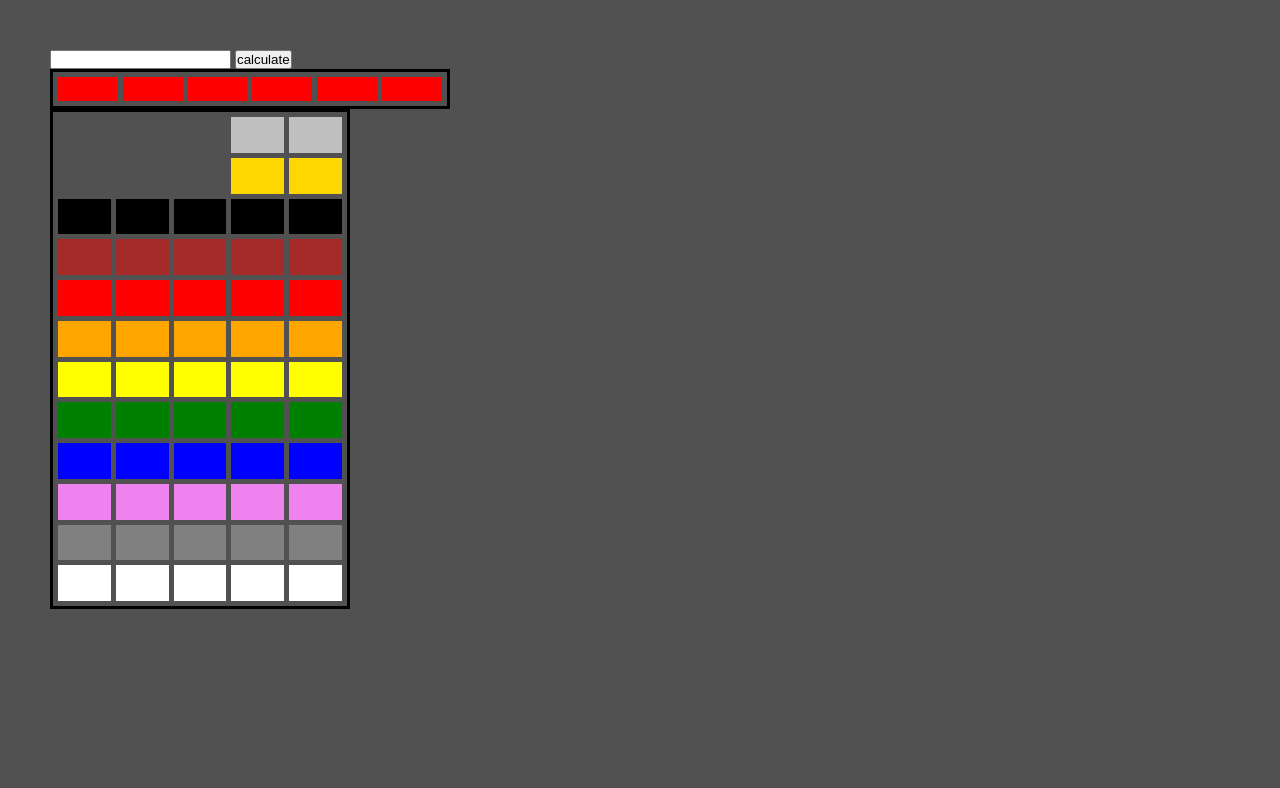
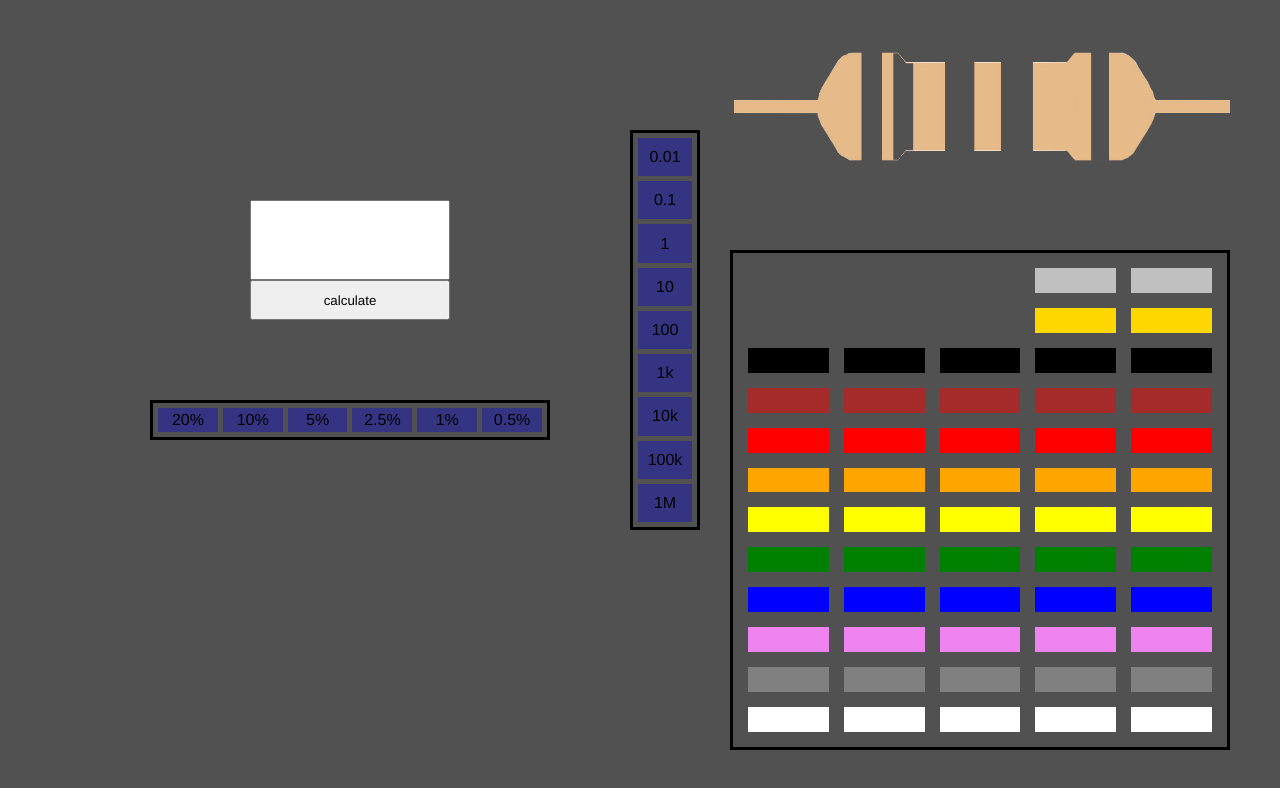
Before and after one commit to Martin1701/resistorApp, a plain HTML site: page index.html in a window 1280 px wide. Drawn offline with Linux system fonts and the light colour scheme.

Commit message:
added more junk

```diff
--- a/colorBands.js
+++ b/colorBands.js
@@ -18,7 +18,7 @@ var bandColors = [
   "gray",
   "white",
 ];
-// object storing bandd colors and their corresponding tolerances
+// object storing ban>> colors and their corresponding tolerances
 var tolerances = {
   silver: "10%",
   gold: "5%",
@@ -34,19 +34,19 @@ var tolerances = {
   white: "10%",
 };
 var selectedTile = {
-  border: "2px solid black",
   height: "90%",
   width: "90%",
+  "box-shadow": "0px 0px 5px 15px yellow",
 };
 var normalTile = {
   border: "0px solid black",
   height: "100%",
   width: "100%",
+  "box-shadow": "none",
 };
 
 function assignStyle(activeTile, bandNumber) {
-  console.log(bandNumber);
-  //set i to 0 to skip silver and gold tiles which are not in first 3 bands
+  //set i to 2 to skip silver and gold tiles which are not in first 3 bands
   if (bandNumber < 3) {
     var i = 2;
   }
@@ -96,7 +96,38 @@ function band3(band3Color) {
 // calculation of the tolerance of the resistance based on band4 color
 function band4(band4Color) {
   tolerance = tolerances[band4Color];
-  console.log(tolerance);
+  displayedTolerace.innerHTML = "±" + tolerance;
+  disableToleranceTiles();
+  switch (tolerances[band4Color]) {
+    case "20%": {
+      assignStyleToTile("20%");
+      break;
+    }
+    case "10%": {
+      assignStyleToTile("10%");
+      break;
+    }
+    case "5%": {
+      assignStyleToTile("5%");
+      break;
+    }
+    case "3%": {
+      assignStyleToTile("2.5%");
+      break;
+    }
+    case "2%": {
+      assignStyleToTile("2.5%");
+      break;
+    }
+    case "1%": {
+      assignStyleToTile("1%");
+      break;
+    }
+    case "0.5%": {
+      assignStyleToTile("0.5%");
+      break;
+    }
+  }
   assignStyle(band4Color, "4");
   calculate2();
 }
--- a/colorTiles.css
+++ b/colorTiles.css
@@ -4,10 +4,6 @@
   cursor: pointer;
   box-shadow: 0px 0px 0px 0px rgba(0, 0, 0, 0.75);
 }
-/* .colorTile:active {
-  height: 90%;
-  width: 90%;
-} */
 #black0,
 #black1,
 #black2,
--- a/index.html
+++ b/index.html
@@ -10,15 +10,42 @@
     <meta name="viewport" content="width=device-width, initial-scale=1" />
   </head>
   <body>
-    <input type="text" id="inputField" />
-    <button onclick="calculate()">calculate</button>
+    <input type="tel" id="inputField" maxlength="3" />
+    <p id="displayedTolerance"></p>
+    <button onclick="calculate()" id="calculateButton">calculate</button>
+    <div id="multipliers">
+      <div class="multiplierTile" id="0.01">0.01</div>
+      <div class="multiplierTile" id="0.1">0.1</div>
+      <div class="multiplierTile" id="1">1</div>
+      <div class="multiplierTile" id="10">10</div>
+      <div class="multiplierTile" id="100">100</div>
+      <div class="multiplierTile" id="1k">1k</div>
+      <div class="multiplierTile" id="10k">10k</div>
+      <div class="multiplierTile" id="100k">100k</div>
+      <div class="multiplierTile" id="1M">1M</div>
+    </div>
     <div id="tolerances">
-      <div class="toleranceTile" id="20%"></div>
-      <div class="toleranceTile" id="10%"></div>
-      <div class="toleranceTile" id="5%"></div>
-      <div class="toleranceTile" id="2%"></div>
-      <div class="toleranceTile" id="1%"></div>
-      <div class="toleranceTile" id="0.5%"></div>
+      <div class="toleranceTile" onclick="displayTolerance('20%')" id="20%">
+        20%
+      </div>
+      <div class="toleranceTile" onclick="displayTolerance('10%')" id="10%">
+        10%
+      </div>
+      <div class="toleranceTile" onclick="displayTolerance('5%')" id="5%">
+        5%
+      </div>
+      <div class="toleranceTile" onclick="displayTolerance('2.5%')" id="2.5%">
+        2.5%
+      </div>
+      <div class="toleranceTile" onclick="displayTolerance('1%')" id="1%">
+        1%
+      </div>
+      <div class="toleranceTile" onclick="displayTolerance('0.5%')" id="0.5%">
+        0.5%
+      </div>
+    </div>
+    <div id="resistorImage">
+      <img id="resistor" src="./images/resistorIcon.png" />
     </div>
     <div id="container">
       <div id="band0">
@@ -138,32 +165,77 @@
         <div
           onclick="band4('silver')"
           class="silver colorTile"
+          title="10%"
           id="silver4"
         ></div>
-        <div onclick="band4('gold')" class="gold colorTile" id="gold4"></div>
-        <div onclick="band4('black')" class="black colorTile" id="black4"></div>
-        <div onclick="band4('brown')" class="brown colorTile" id="brown4"></div>
-        <div onclick="band4('red')" class="red colorTile" id="red4"></div>
+        <div
+          onclick="band4('gold')"
+          class="gold colorTile"
+          title="5%"
+          id="gold4"
+        ></div>
+        <div
+          onclick="band4('black')"
+          class="black colorTile"
+          title="20%"
+          id="black4"
+        ></div>
+        <div
+          onclick="band4('brown')"
+          class="brown colorTile"
+          title="1%"
+          id="brown4"
+        ></div>
+        <div
+          onclick="band4('red')"
+          class="red colorTile"
+          title="2%"
+          id="red4"
+        ></div>
         <div
           onclick="band4('orange')"
           class="orange colorTile"
+          title="3%"
           id="orange4"
         ></div>
         <div
           onclick="band4('yellow')"
           class="yellow colorTile"
+          title="5%"
           id="yellow4"
         ></div>
-        <div onclick="band4('green')" class="green colorTile" id="green4"></div>
-        <div onclick="band4('blue')" class="blue colorTile" id="blue4"></div>
+        <div
+          onclick="band4('green')"
+          class="green colorTile"
+          title="0.5%"
+          id="green4"
+        ></div>
+        <div
+          onclick="band4('blue')"
+          class="blue colorTile"
+          title="0.25%"
+          id="blue4"
+        ></div>
         <div
           onclick="band4('violet')"
           class="violet colorTile"
+          title="0.1%"
           id="violet4"
         ></div>
-        <div onclick="band4('gray')" class="gray colorTile" id="gray4"></div>
-        <div onclick="band4('white')" class="white colorTile" id="white4"></div>
+        <div
+          onclick="band4('gray')"
+          class="gray colorTile"
+          title="0.05%"
+          id="gray4"
+        ></div>
+        <div
+          onclick="band4('white')"
+          class="white colorTile"
+          title="10%"
+          id="white4"
+        ></div>
       </div>
     </div>
   </body>
+  <script type="text/javascript" src="./multipliers&tolerances.js"></script>
 </html>
--- /dev/null
+++ b/multipliers&tolerances.js
@@ -0,0 +1,26 @@
+var displayedTolerace = document.getElementById("displayedTolerance");
+var toleranceNumbers = ["20%", "10%", "5%", "2.5%", "1%", "0.5%"];
+var EIATolerances = {
+  "20%": E6,
+  "10%": E12,
+  "5%": E24,
+  "2.5%": E48,
+  "1%": E96,
+  "0.5%": E192,
+};
+function disableToleranceTiles() {
+  for (var i = 0; i < toleranceNumbers.length; i++) {
+    Object.assign(
+      document.getElementById(toleranceNumbers[i]).style,
+      normalTile
+    );
+  }
+}
+function assignStyleToTile(tileID) {
+  Object.assign(document.getElementById(tileID).style, selectedTile);
+}
+function displayTolerance(tileTolerance) {
+  disableToleranceTiles();
+  displayedTolerace.innerHTML = "±" + tileTolerance;
+  assignStyleToTile(tileTolerance);
+}
--- a/resistanceInput.js
+++ b/resistanceInput.js
@@ -1,6 +1,6 @@
 function calculate() {
   resistance = document.getElementById("inputField").value;
-  var currentEIAvalues = E24;
+  var currentEIAvalues = E12;
 
   var lowIndex = 0;
   var highIndex = currentEIAvalues.length - 1;
--- a/styles.css
+++ b/styles.css
@@ -2,6 +2,7 @@
   margin: 0;
   padding: 0;
   box-sizing: border-box;
+  font-family: Helvetica;
 }
 html {
   height: 100%;
@@ -11,10 +12,38 @@ body {
   height: 100%;
   width: 100%;
   background-color: rgb(82, 81, 81);
-  padding-top: 50px;
-  padding-left: 50px;
+  /* background-position: center;
+  background-repeat: no-repeat;
+  background-size: cover;
+  background-image: url(./images/seamless-background-with-electronic-components.jpg);
+  */
+}
+#inputField {
+  position: fixed;
+  height: 80px;
+  width: 200px;
+  font-size: 80px;
+  text-align: center;
+  top: 200px;
+  left: 250px;
+}
+#displayedTolerance {
+  position: fixed;
+  font-size: 40px;
+  top: 220px;
+  left: 450px;
+}
+#calculateButton {
+  position: fixed;
+  height: 40px;
+  width: 200px;
+  top: 280px;
+  left: 250px;
 }
 #tolerances {
+  position: fixed;
+  top: 400px;
+  left: 150px;
   width: 400px;
   height: 40px;
   display: grid;
@@ -24,21 +53,53 @@ body {
   grid-column-gap: 5px;
   padding: 5px;
 }
-.toleranceTile {
+.toleranceTile,
+.multiplierTile {
+  cursor: pointer;
+  display: grid;
+  align-content: center;
+  justify-content: center;
   height: 100%;
   width: 100%;
-  background-color: red;
+  background-color: rgb(52, 52, 131);
+  box-shadow: none;
+}
+#multipliers {
+  position: fixed;
+  left: 630px;
+  top: 130px;
+  width: 70px;
+  height: 400px;
+  display: grid;
+  border: 3px solid black;
+  grid-template-rows: repeat(9, 1fr);
+  grid-template-columns: 1fr;
+  grid-row-gap: 5px;
+  padding: 5px;
+}
+#resistorImage {
+  position: fixed;
+  right: 50px;
+  top: 50px;
+  width: 500px;
+  height: 110.89px;
+}
+#resistor {
+  height: 100%;
+  width: 100%;
 }
 #container {
-  position: relative;
+  position: fixed;
+  right: 50px;
+  bottom: 50px;
   display: grid;
   height: 500px;
-  width: 300px;
-  padding: 5px;
+  width: 500px;
+  padding: 15px;
   border: 3px solid black;
   grid-template-rows: 100%;
   grid-template-columns: repeat(5, 1fr);
-  grid-column-gap: 5px;
+  grid-column-gap: 15px;
 }
 #band0,
 #band1,
@@ -48,7 +109,7 @@ body {
   display: grid;
   grid-template-columns: 100%;
   grid-template-rows: repeat(12, 1fr);
-  grid-row-gap: 5px;
+  grid-row-gap: 15px;
   align-items: center;
   justify-items: center;
 }
```
Also changed, not shown: images/resistorIcon.png (added), images/seamless-background-with-electronic-components.jpg (added).
